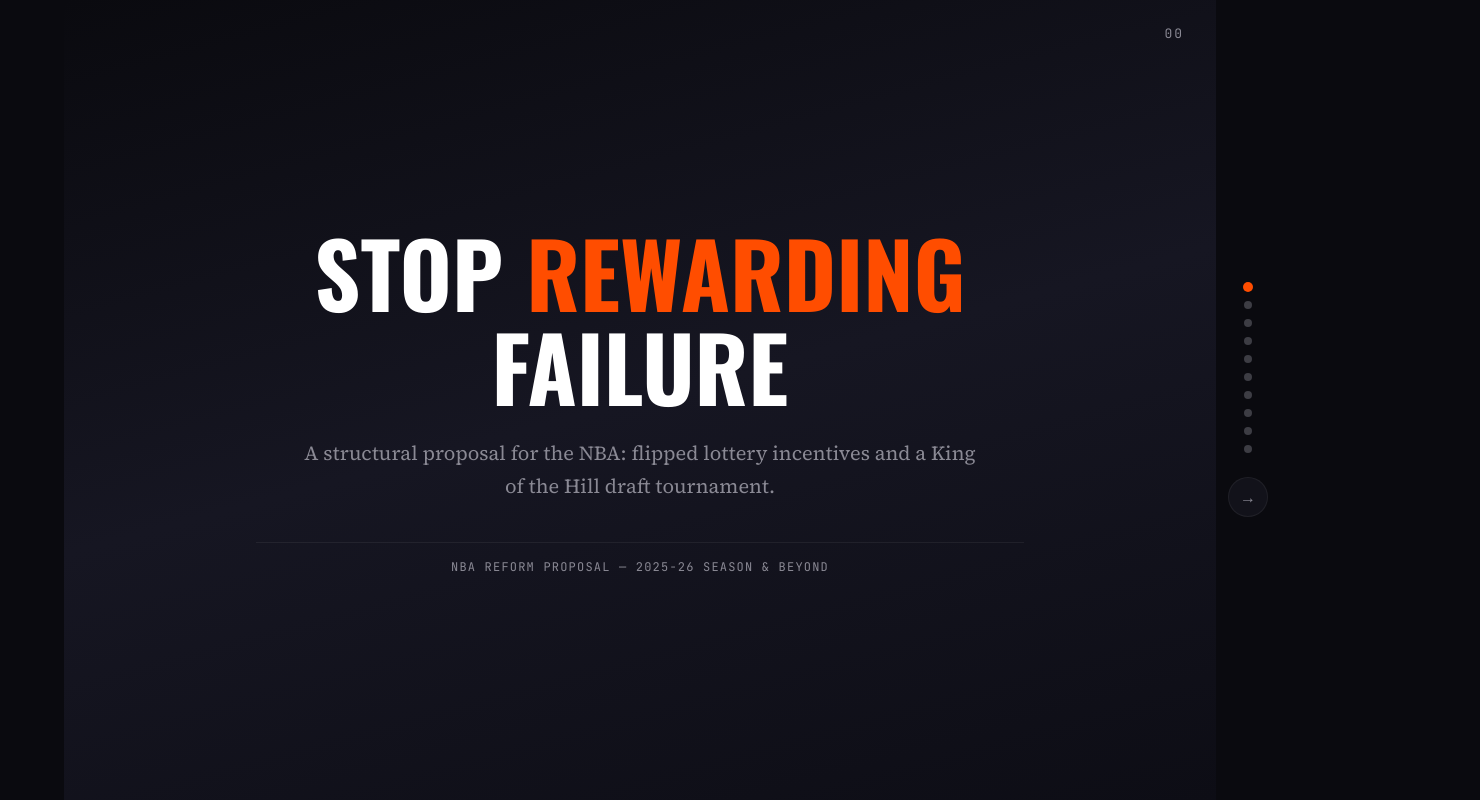
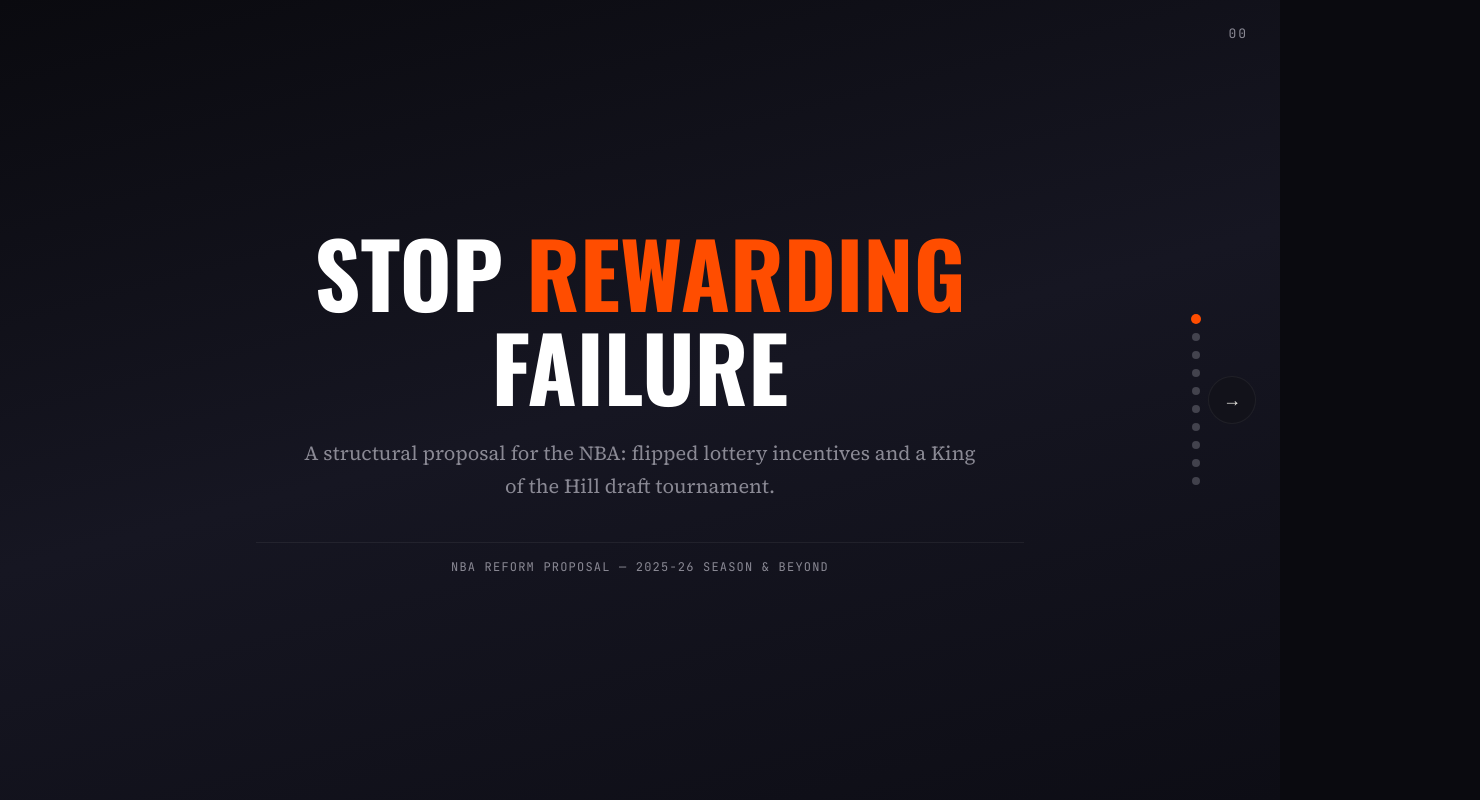
Before and after one commit to eike-heimpel/nba-lottery-proposal, a SvelteKit app: page / in a window 1280 px wide. Shown: the whole page, 1480 px wide, since content can reach past the window. Built offline with nearby package versions, Linux system fonts and the light colour scheme.

Commit message:
Revert "Fix nav buttons: use document flow instead of fixed positioning"
This reverts commit e3e5a0739a51207eb36f61cc873f35b5a2f93db5.

```diff
--- a/src/app.css
+++ b/src/app.css
@@ -19,14 +19,15 @@
 }
 
 @layer base {
-	html,
-	body {
+	html {
 		background-color: var(--color-bg);
 		color: var(--color-text);
 		font-family: var(--font-body);
+	}
+
+	body {
 		margin: 0;
-		height: 100dvh;
-		overflow: hidden;
+		min-height: 100dvh;
 	}
 }
 
--- a/src/lib/components/SlideLayout.svelte
+++ b/src/lib/components/SlideLayout.svelte
@@ -11,7 +11,7 @@
 </script>
 
 <section
-	class="relative flex min-h-full flex-col items-center px-4 py-12 md:justify-center md:px-12 md:py-16"
+	class="relative flex min-h-dvh flex-col items-center px-5 py-16 md:justify-center md:px-20 md:py-15"
 	style="background: {background}"
 >
 	<span class="slide-number">{slideNumber}</span>
--- a/src/routes/+layout.svelte
+++ b/src/routes/+layout.svelte
@@ -30,29 +30,7 @@
 
 <svelte:window onkeydown={handleKeydown} />
 
-<div class="flex h-dvh w-full">
-	<!-- Left nav button -->
-	<div class="flex w-14 shrink-0 items-center justify-center md:w-16">
-		{#if hasPrev}
-			<button
-				onclick={() => navigate(-1)}
-				class="flex h-10 w-10 cursor-pointer items-center justify-center rounded-full border border-border bg-surface text-base text-text-dim transition-all hover:border-accent hover:text-accent"
-				aria-label="Previous slide"
-			>
-				←
-			</button>
-		{/if}
-	</div>
-
-	<!-- Slide content -->
-	<main class="flex-1 overflow-y-auto">
-		{@render children()}
-	</main>
-
-	<!-- Right nav button + dots -->
-	<div class="flex w-14 shrink-0 flex-col items-center justify-center gap-6 md:w-16">
-		<!-- Nav dots (desktop only) -->
-		<nav class="hidden flex-col gap-2.5 md:flex">
+<nav class="fixed right-20 top-1/2 z-50 hidden -translate-y-1/2 flex-col gap-2.5 md:flex">
 	{#each slides as slide}
 		<a
 			href={slide.path}
@@ -71,19 +49,32 @@
 	{/each}
 </nav>
 
-		{#if hasNext}
+<div class="fixed left-0 top-1/2 z-50 -translate-y-1/2 pl-4 md:pl-6">
+	<button
+		onclick={() => navigate(-1)}
+		disabled={!hasPrev}
+		class="flex h-12 w-12 cursor-pointer items-center justify-center rounded-full border border-border bg-surface text-lg text-text transition-all hover:border-accent hover:text-accent disabled:cursor-default disabled:opacity-0"
+		aria-label="Previous slide"
+	>
+		←
+	</button>
+</div>
+
+<div class="fixed right-0 top-1/2 z-50 -translate-y-1/2 pr-4 md:pr-6">
 	<button
 		onclick={() => navigate(1)}
-				class="flex h-10 w-10 cursor-pointer items-center justify-center rounded-full border border-border bg-surface text-base text-text-dim transition-all hover:border-accent hover:text-accent"
+		disabled={!hasNext}
+		class="flex h-12 w-12 cursor-pointer items-center justify-center rounded-full border border-border bg-surface text-lg text-text transition-all hover:border-accent hover:text-accent disabled:cursor-default disabled:opacity-0"
 		aria-label="Next slide"
 	>
 		→
 	</button>
-		{/if}
+</div>
 
-		<!-- Slide counter (mobile only) -->
-		<span class="font-mono text-[10px] text-text-dim/50 md:hidden">
-			{currentIndex + 1}/{slides.length}
+<div class="fixed bottom-3 left-1/2 z-50 -translate-x-1/2 md:hidden">
+	<span class="font-mono text-[11px] text-text-dim/60">
+		{currentIndex + 1} / {slides.length}
 	</span>
 </div>
-</div>
+
+{@render children()}
```
Lines whose indentation alone changed are shown as unchanged.
